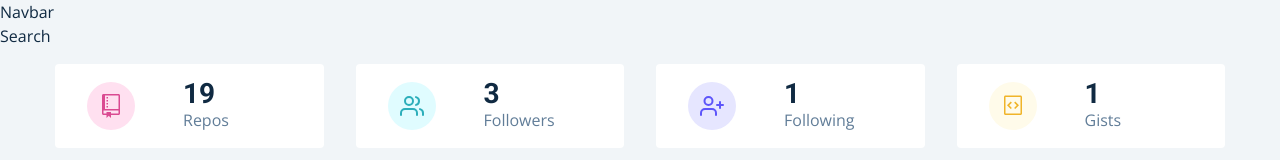
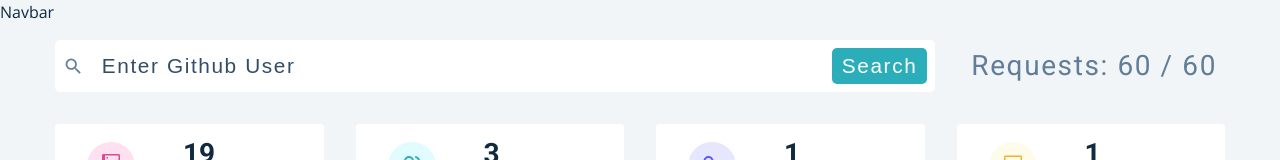
Before and after one commit to ekizashvilit/search-github-users, a React (Vite) app: page / in a window 1280 px wide. Shown: the top 160 px of the page. Built offline with nearby package versions, Linux system fonts and the light colour scheme.

Commit message:
set up search component

```diff
--- a/src/components/Search.jsx
+++ b/src/components/Search.jsx
@@ -1,4 +1,115 @@
+import { useState } from 'react';
+import styled from 'styled-components';
+import { MdSearch } from 'react-icons/md';
+
 const Search = () => {
-  return <div>Search</div>;
+  const [user, setUser] = useState('');
+
+  const handleSubmit = (e) => {
+    e.preventDefault();
+    if (user) {
+      setUser('');
+    }
+  };
+
+  return (
+    <section className="section">
+      <Wrapper className="section-center">
+        <form onSubmit={handleSubmit}>
+          <div className="form-control">
+            <MdSearch />
+            <input
+              type="text"
+              placeholder="enter github user"
+              value={user}
+              onChange={(e) => setUser(e.target.value)}
+            />
+            <button type="submit">search</button>
+          </div>
+        </form>
+        <h3>requests: 60 / 60</h3>
+      </Wrapper>
+    </section>
+  );
 };
+
+const Wrapper = styled.div`
+  position: relative;
+  display: grid;
+  gap: 1rem 1.75rem;
+  @media (min-width: 768px) {
+    grid-template-columns: 1fr max-content;
+    align-items: center;
+
+    h3 {
+      padding: 0 0.5rem;
+    }
+  }
+
+  .form-control {
+    background: var(--clr-white);
+    display: grid;
+    align-items: center;
+    grid-template-columns: auto 1fr auto;
+    column-gap: 0.5rem;
+    border-radius: 5px;
+    padding: 0.5rem;
+
+    input {
+      border-color: transparent;
+      outline-color: var(--clr-grey-10);
+      letter-spacing: var(--spacing);
+      color: var(--clr-grey-3);
+      padding: 0.25rem 0.5rem;
+    }
+
+    input::placeholder {
+      color: var(--clr-grey-3);
+      text-transform: capitalize;
+      letter-spacing: var(--spacing);
+    }
+
+    button {
+      border-radius: 5px;
+      border-color: transparent;
+      padding: 0.25rem 0.5rem;
+      text-transform: capitalize;
+      letter-spacing: var(--spacing);
+      background: var(--clr-primary-5);
+      color: var(--clr-white);
+      transition: var(--transition);
+      cursor: pointer;
+
+      &:hover {
+        background: var(--clr-primary-8);
+        color: var(--clr-primary-1);
+      }
+    }
+
+    svg {
+      color: var(--clr-grey-5);
+    }
+
+    input,
+    button,
+    svg {
+      font-size: 1.3rem;
+    }
+
+    @media (max-width: 800px) {
+      button,
+      input,
+      svg {
+        font-size: 0.85rem;
+      }
+    }
+  }
+
+  h3 {
+    margin-bottom: 0;
+    color: var(--clr-grey-5);
+    font-weight: 400;
+  }
+`;
+
 export default Search;
```
